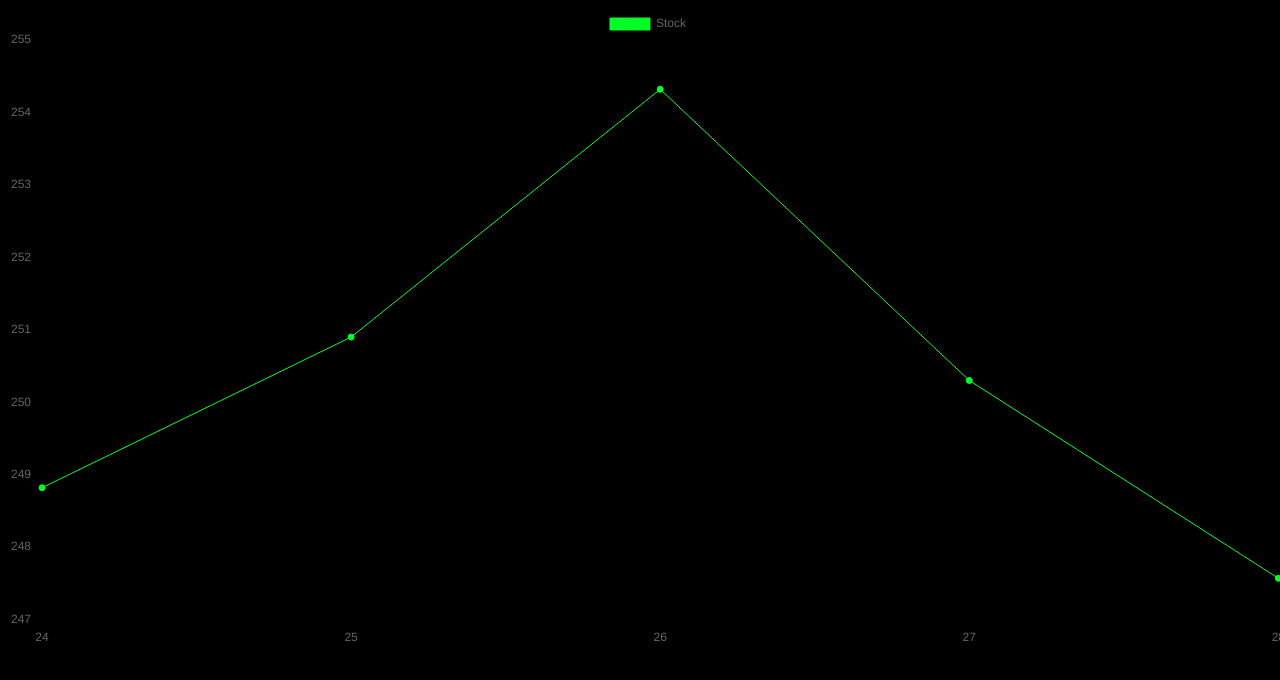
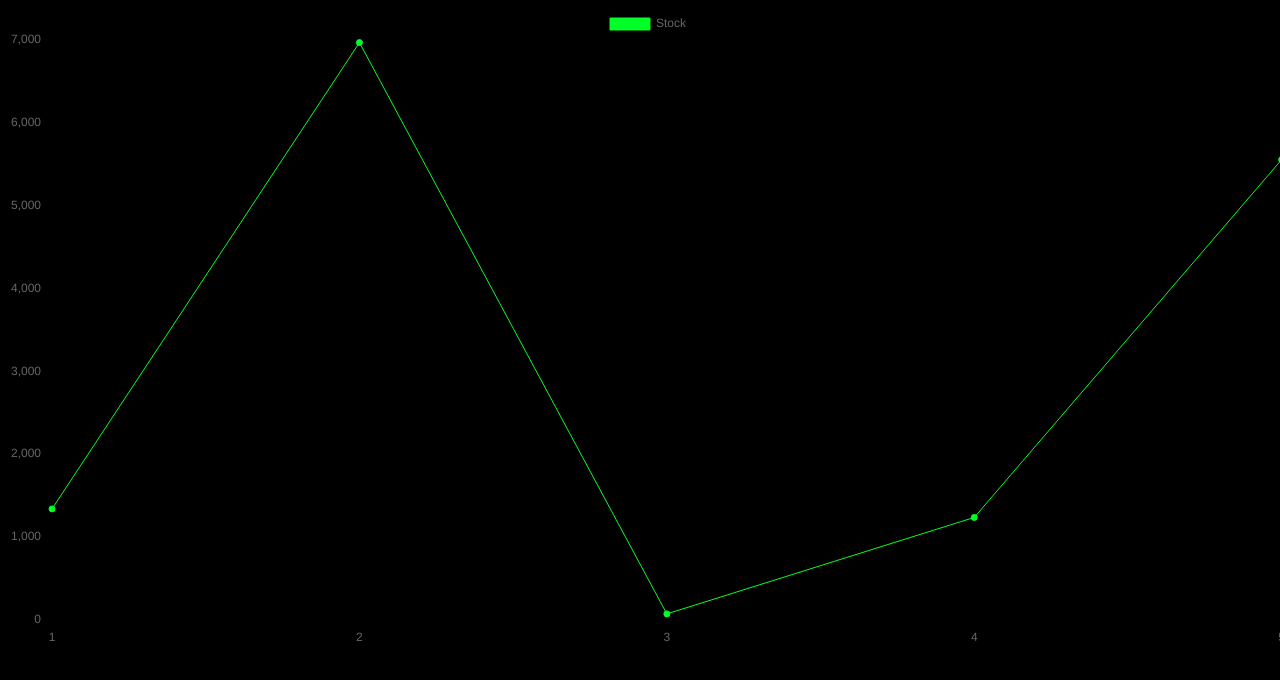
Before and after one commit to wezams/stock-sharts, a website with bundled scripts: page index.html in a window 1280 px wide. Built offline with nearby package versions, Linux system fonts and the light colour scheme.

Commit message:
sigma sigma boy

```diff
--- a/index.html
+++ b/index.html
@@ -5,13 +5,13 @@
     <meta name="viewport" content="width=device-width, initial-scale=1.0">
     <title>Document</title>
 </head>
-<body style="background-color: black; width: 100%;">
+<body style="background-color: rgb(0, 0, 0); width: 100%;">
     <div>
-        <canvas id="testChart" style="background-color: black;"></canvas>
+        <canvas id="testChart" style="background-color: rgb(0, 0, 0);"></canvas>
       </div>
 
       <script src="https://cdn.jsdelivr.net/npm/chart.js"></script>
 
-      <script type="module" src="/javascript/chart.js"></script>
+      <script type="module" src="/javascript/test.js"></script>
 </body>
 </html>
--- a/javascript/chart.js
+++ b/javascript/chart.js
@@ -1,14 +1,15 @@
-import {data} from './values.js'
 const ctx = document.getElementById('testChart');
+      export function createChart(data){
+        console.log(data.dataset1)
         new Chart(ctx, {
           type: 'line',
           data: {
-            labels: ['24', '25', '26', '27', '28'],
+            labels: [data.x1, data.x2, data.x3, data.x4, data.x5],
             datasets: [{
               label: 'Stock',
-              data: [data["Time Series (Daily)"]["2025-03-24"]["2. high"], data["Time Series (Daily)"]["2025-03-25"]["2. high"], data["Time Series (Daily)"]["2025-03-26"]["2. high"], data["Time Series (Daily)"]["2025-03-27"]["2. high"], data["Time Series (Daily)"]["2025-03-28"]["2. high"]],
+              data: [data.y1, data.y2, data.y3, data.y4, data.y5],
               borderWidth: 1,
-              borderColor: 'rgb(0, 255, 38)',  // Line color (solid blue)
+              borderColor: 'rgb(0, 255, 38)',
               backgroundColor: 'rgb(0, 255, 38)',
             }]
           },
@@ -20,3 +21,4 @@ const ctx = document.getElementById('testChart');
             }
           }
         });
+      }
--- a/javascript/test.js
+++ b/javascript/test.js
@@ -1,20 +1,36 @@
-import dotenv from 'dotenv';
+//import dotenv from 'dotenv';
 //import axios from 'axios';
 import {data} from './values.js'
+import { createChart } from './chart.js';
+import { setChart1 } from './values.js';
 
-//const company = "BYDDY";
+const company = "BYDDY";
+const bby = {
+  "x1": "1",
+  "x2": "2",
+  "x3": "3",
+  "x4": "4",
+  "x5": "5",
+  "y1": "1337",
+  "y2": "6969",
+  "y3": "69",
+  "y4": "1234",
+  "y5": "5555",
 
-dotenv.config({ path: './secrets/AlphaApi.env' });
-const secretKey = process.env.SECRET_KEY;
+}
+setChart1(bby)
+createChart(bby)
+
+//dotenv.config({ path: './secrets/AlphaApi.env' });
+//const secretKey = process.env.SECRET_KEY;
 
 console.log(data["Time Series (Daily)"]["2025-03-28"]["2. high"]);
 
-/*
-axios.get('https://www.alphavantage.co/query?function=TIME_SERIES_DAILY&symbol=' + company + '&apikey=' + secretKey)
+
+/*axios.get('https://www.alphavantage.co/query?function=TIME_SERIES_DAILY&symbol=' + company + '&apikey=' + secretKey)
   .then(response => {
     console.log(response.data["Time Series (Daily)"]["2025-03-28"]);
   })
   .catch(error => {
     console.error('There was an error with the request:', error);
-  });
-*/
+  });*/
--- a/javascript/values.js
+++ b/javascript/values.js
@@ -1,3 +1,10 @@
+let chart1 = null;
+
+export function setChart1(chart){
+  chart1 = chart;
+  console.log(chart1.dataset1)
+}
+
 export const data = {
         "Meta Data": {
           "1. Information": "Daily Prices (open, high, low, close) and Volumes",
```
